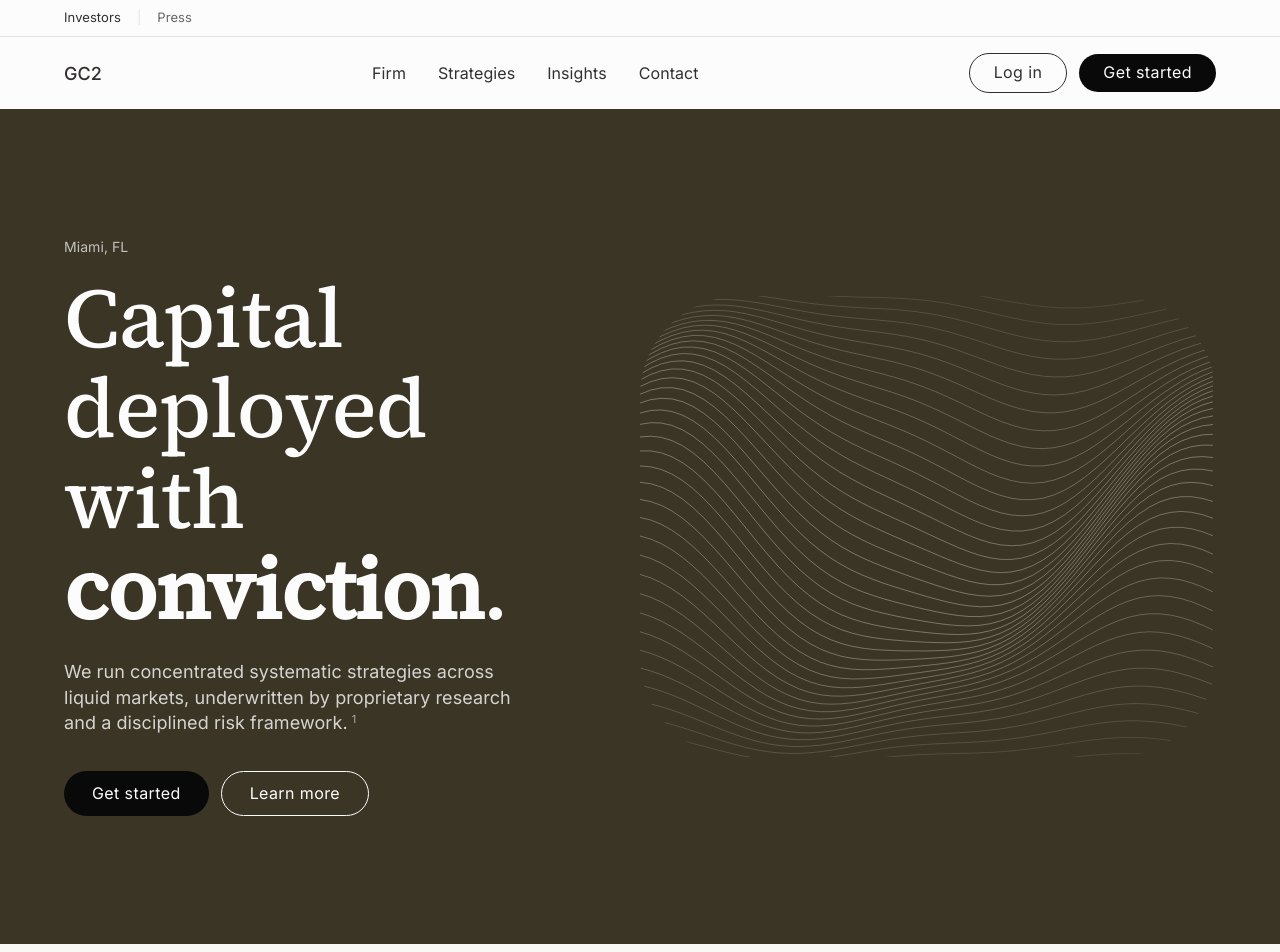
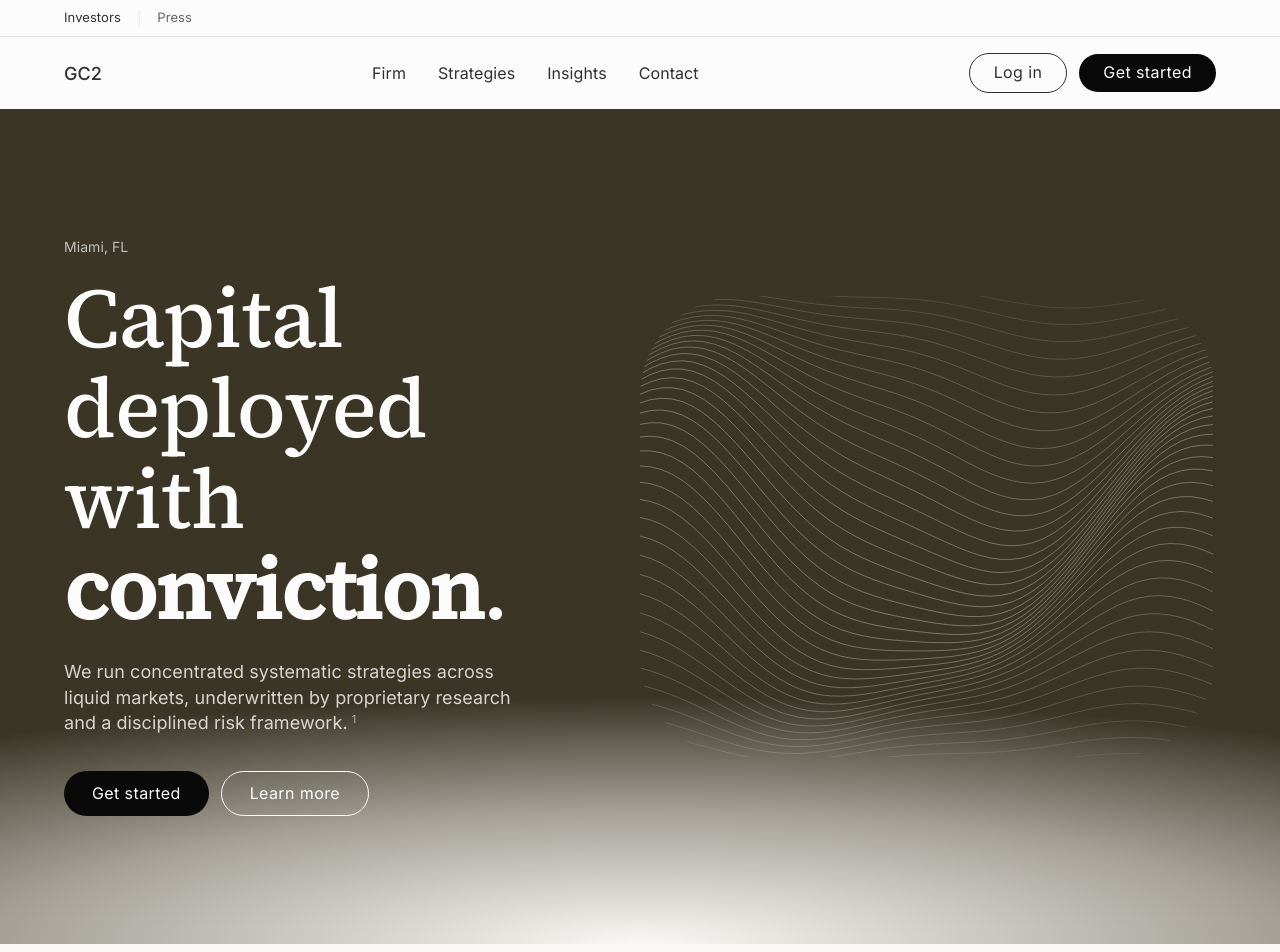
Before and after one commit to natnaelsolomon0101-sketch/gc2-site, a Next.js app: page / in a window 1280 px wide. Shown: the top 952 px of the page. Built offline with nearby package versions, Linux system fonts and the light colour scheme.

Commit message:
style(design): FINDING-001 — radial fade from bronze hero into warm wash
Spec requires the dark field to transition by radial fade, no hard edge.
The hero cut straight to #faf8f5 at its bottom boundary.

```diff
--- a/components/Hero.tsx
+++ b/components/Hero.tsx
@@ -5,6 +5,9 @@ import Surface from "./Surface";
 export default function Hero() {
   return (
     <section id="top" className="on-bronze relative overflow-hidden bg-bronze-field text-paper-white">
+      {/* radial fade into the warm wash below — the spec forbids a hard edge */}
+      <div aria-hidden className="pointer-events-none absolute inset-x-0 bottom-0 h-[38%]"
+           style={{ background: "radial-gradient(120% 100% at 50% 100%, #faf8f5 0%, rgba(250,248,245,.55) 42%, rgba(250,248,245,0) 78%)" }} />
       <div className="wrap relative grid grid-cols-12 items-center gap-y-14 py-20 md:py-28 lg:py-32">
         <div className="col-span-12 md:col-span-6 lg:col-span-5">
           <p className="eyebrow text-paper-white/70">{FUND.city}, {FUND.state}</p>
```
